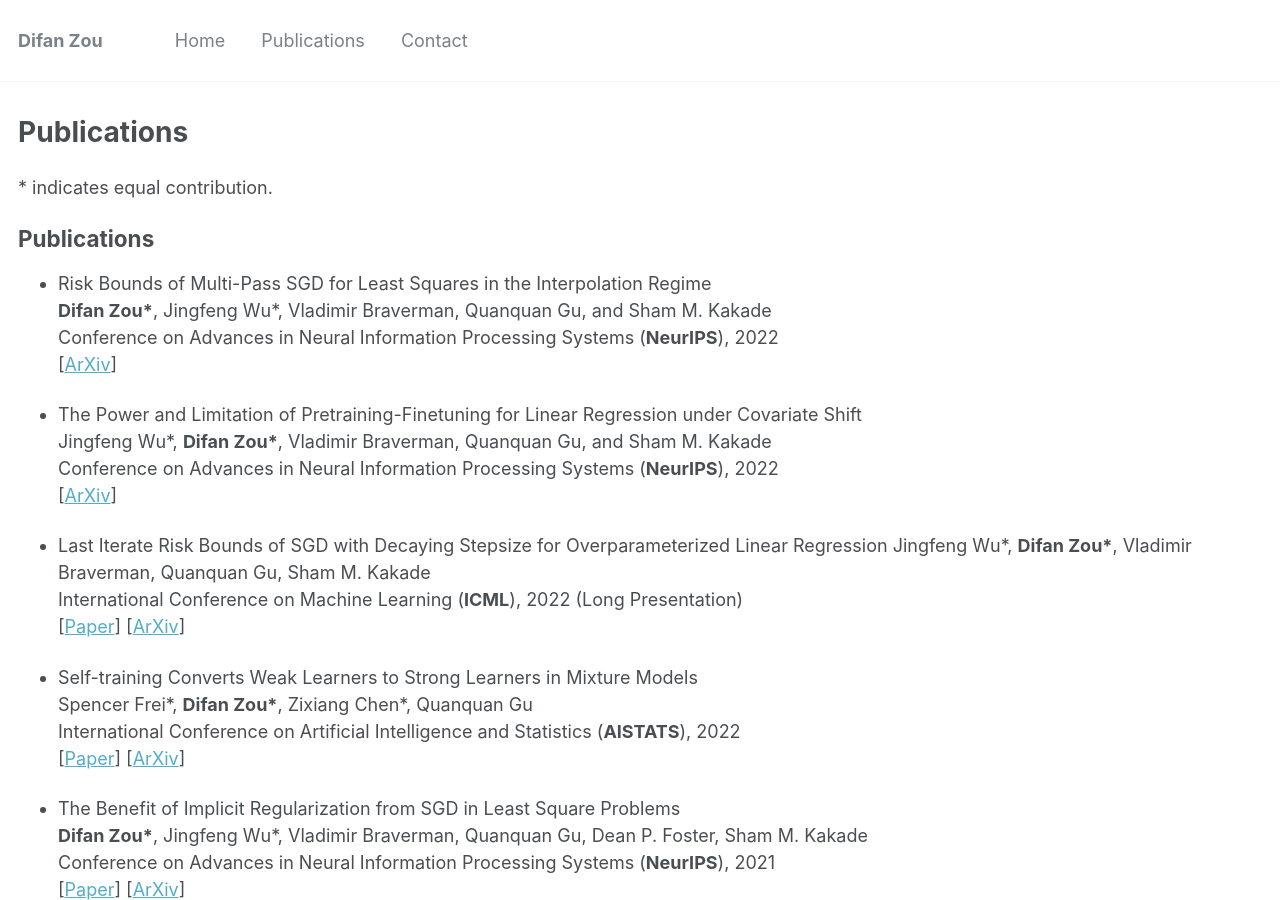
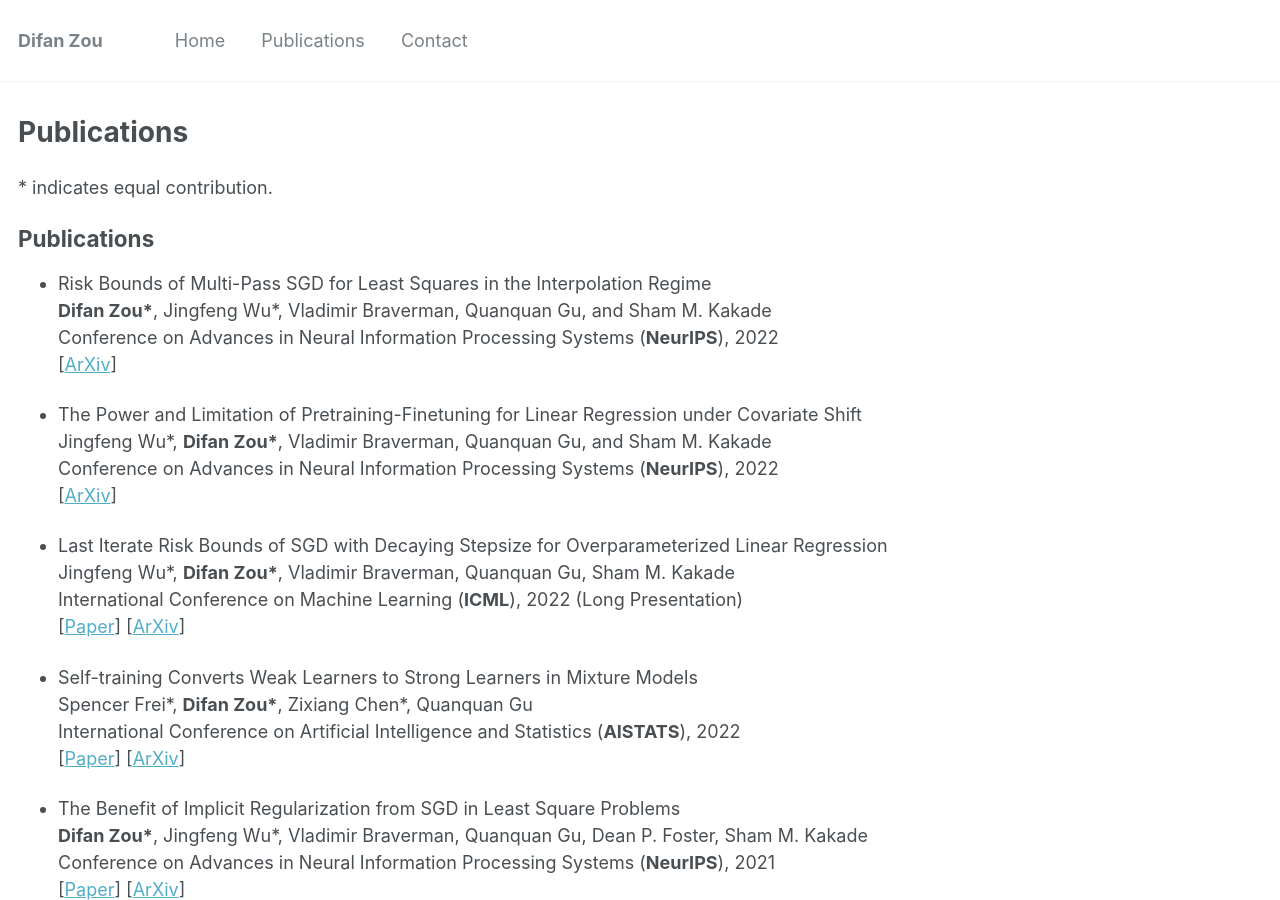
Before and after one commit to difanzou/difanzou.github.io, a Jekyll site: the page built from _pages/publications.md, in a window 1280 px wide and 900 px high. Built offline with Jekyll 4.4.1, drawn with Linux system fonts in a browser that asks for light colours.

```diff
--- a/_pages/publications.md
+++ b/_pages/publications.md
@@ -20,7 +20,7 @@ Conference on Advances in Neural Information Processing Systems (**NeurIPS**), 2
 \[[ArXiv](https://arxiv.org/pdf/2208.01857.pdf)\]
 
 
-* Last Iterate Risk Bounds of SGD with Decaying Stepsize for Overparameterized Linear Regression
+* Last Iterate Risk Bounds of SGD with Decaying Stepsize for Overparameterized Linear Regression\
 Jingfeng Wu\*, **Difan Zou\***,  Vladimir Braverman, Quanquan Gu, Sham M. Kakade\
 International Conference on Machine Learning (**ICML**), 2022 (Long Presentation)\
 \[[Paper](https://proceedings.mlr.press/v162/wu22p/wu22p.pdf)\] \[[ArXiv](
```
